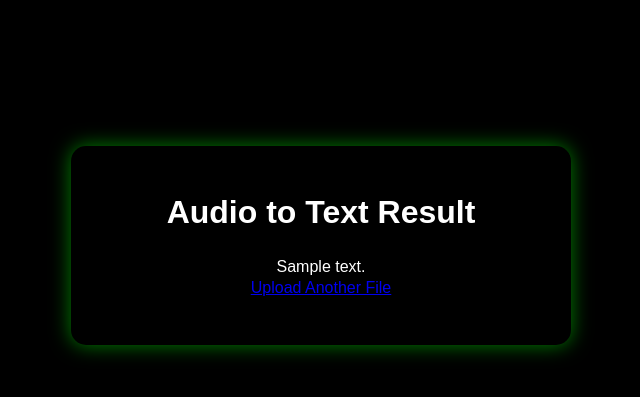
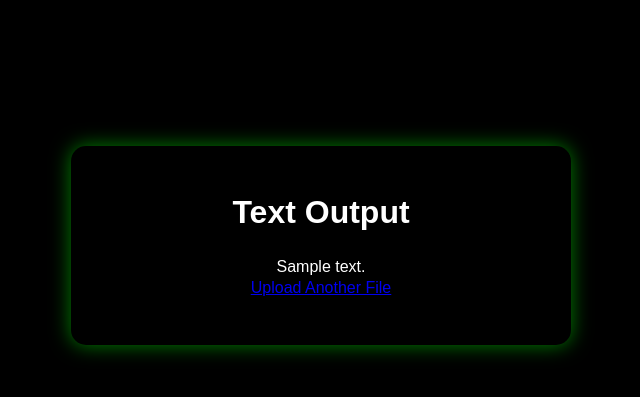
Before and after one commit to Shivaraj2003/Flask-Tutorial, a Flask app: template Main/templates/result.html in a window 1280 px wide. Shown: the part 155-552 px from the top of the page, without its empty margins (319-959 px from the left). Run offline with Flask 3, Linux system fonts and the light colour scheme; the template is opened without the code that fills it: most values are stand-ins (such as "Sample title", 1, 10 or a date in 2020).

Commit message:
Updated result page

```diff
--- a/Main/templates/result.html
+++ b/Main/templates/result.html
@@ -8,7 +8,7 @@
 </head>
 <body>
     <div class="result-container">
-        <h1>Audio to Text Result</h1>
+        <h1>Text Output</h1>
         <p>{{ text_output }}</p>
         <a href="/upload" class="btn">Upload Another File</a>
     </div>
```
